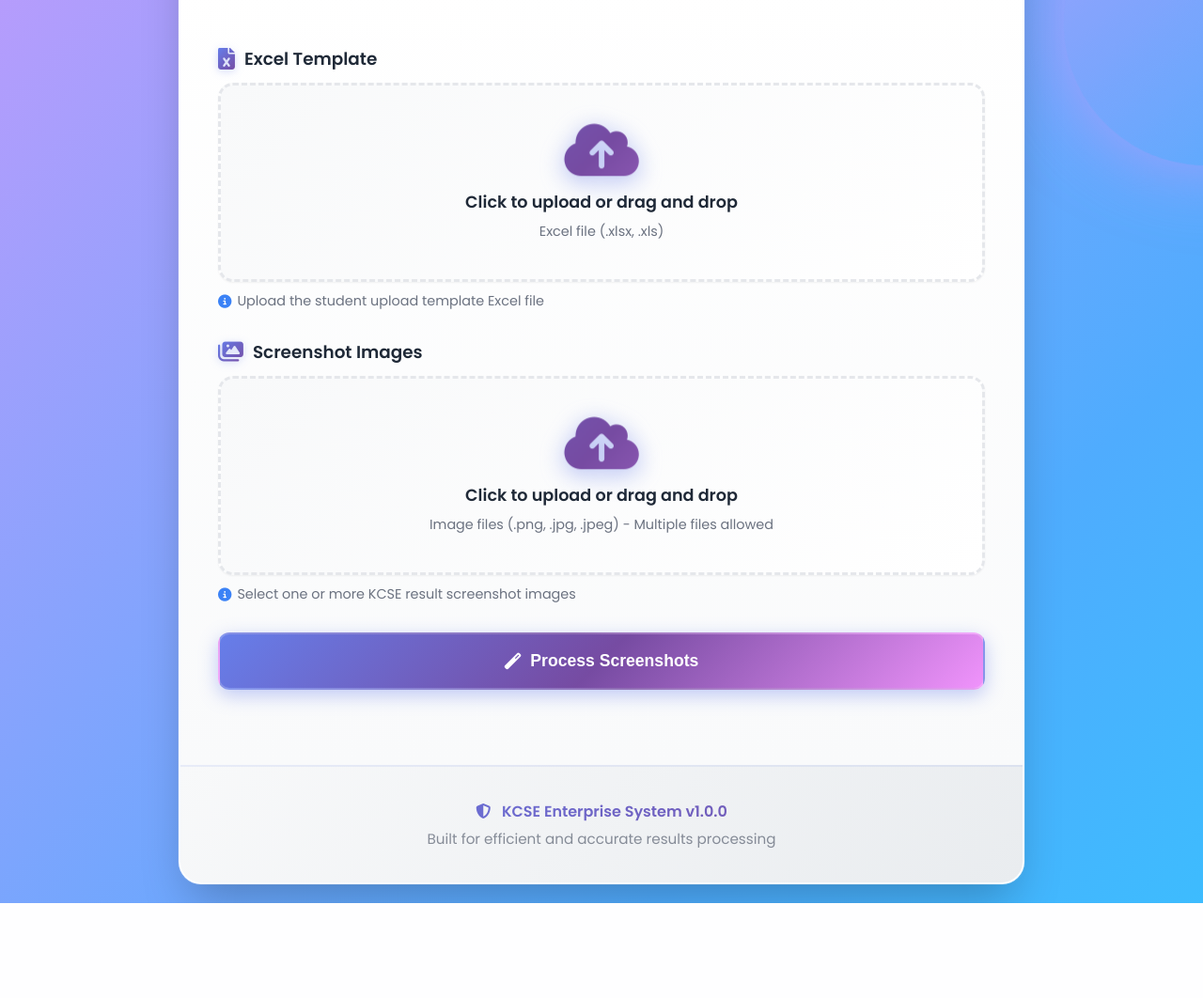
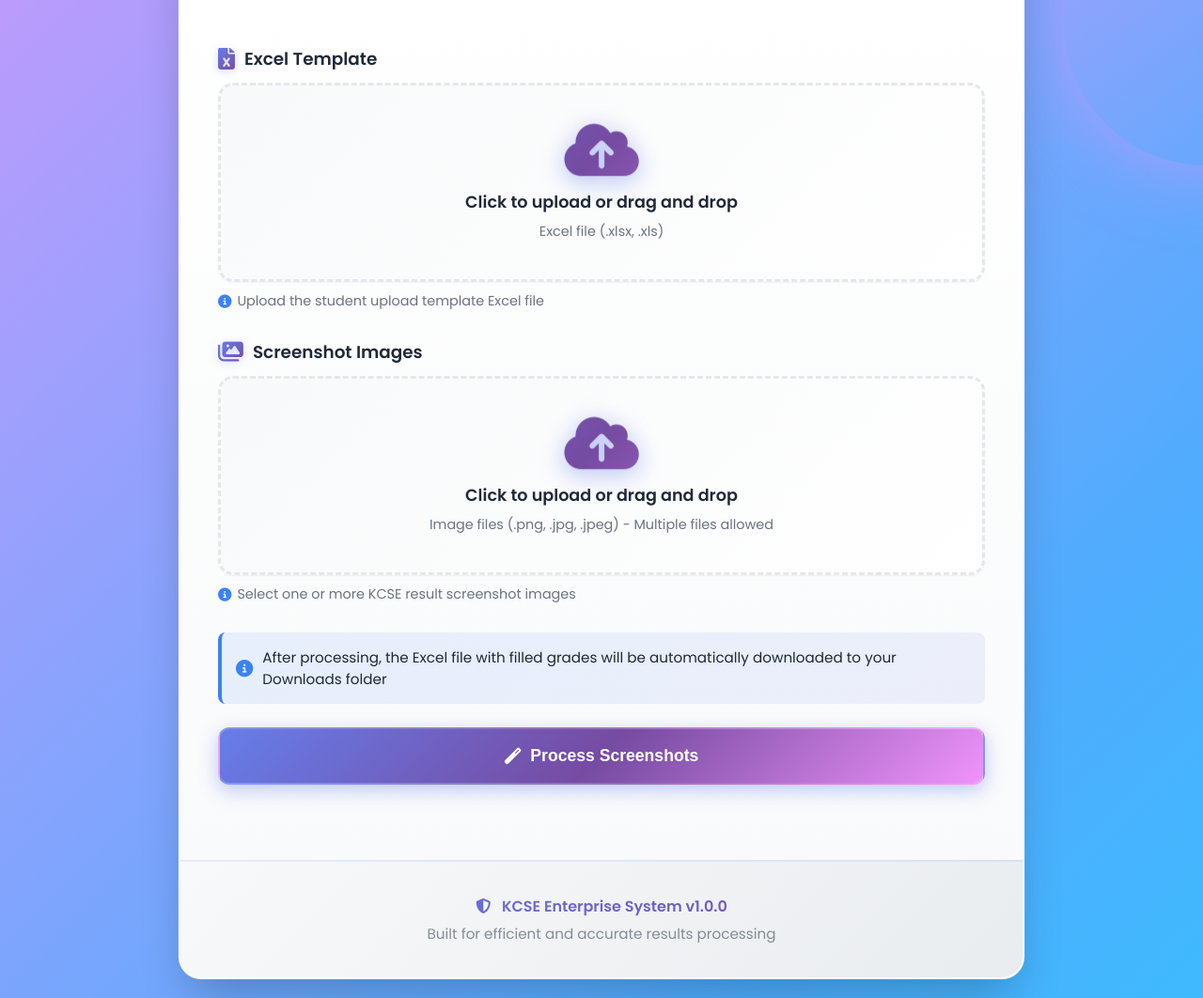
Before and after one commit to stevechacha/knec_examination_analysis, a Flask app: page / in a window 1280 px wide. Shown: the part 362-1424 px from the top of the page at 94% size. Before the commit the page ends 1323 px from the top, so only its background shows below. Run offline with Flask 3, Linux system fonts and the light colour scheme.

Commit message:
Improve download flow: auto-download Excel file with clear instructions
- Auto-trigger download after processing completes
- Clear success message showing output filename
- Prominent download button as backup
- Info message explaining file will be saved to Downloads folder
- Better visual feedback for file download
- Enhanced success card with file details

```diff
--- a/app.py
+++ b/app.py
@@ -130,7 +130,9 @@ def upload_files():
             'failed': failed_count,
             'errors': errors[:10],  # Limit errors shown
             'output_file': output_filename,
-            'download_url': url_for('download_file', filename=output_filename)
+            'download_url': url_for('download_file', filename=output_filename),
+            'file_path': str(output_path),
+            'file_size': output_path.stat().st_size if output_path.exists() else 0
         })
 
     except Exception as e:
@@ -144,8 +146,7 @@ def download_file(filename):
     try:
         file_path = app.config['OUTPUT_FOLDER'] / secure_filename(filename)
         if not file_path.exists():
-            flash('File not found', 'error')
-            return redirect(url_for('index'))
+            return jsonify({'error': 'File not found'}), 404
 
         return send_file(
             str(file_path),
@@ -155,8 +156,7 @@ def download_file(filename):
         )
     except Exception as e:
         logger.error(f"Error downloading file: {e}", exc_info=True)
-        flash('Error downloading file', 'error')
-        return redirect(url_for('index'))
+        return jsonify({'error': f'Error downloading file: {str(e)}'}), 500
 
 
 @app.route('/api/health')
--- a/static/css/style.css
+++ b/static/css/style.css
@@ -418,6 +418,29 @@ main {
     font-size: 0.9em;
 }
 
+.process-info {
+    background: linear-gradient(135deg, rgba(59, 130, 246, 0.1) 0%, rgba(102, 126, 234, 0.1) 100%);
+    border-left: 4px solid var(--info-color);
+    padding: 15px;
+    border-radius: 8px;
+    margin-bottom: 25px;
+    animation: slideIn 0.3s ease;
+}
+
+.process-info p {
+    margin: 0;
+    color: var(--text-dark);
+    font-size: 0.95em;
+    display: flex;
+    align-items: center;
+    gap: 10px;
+}
+
+.process-info i {
+    color: var(--info-color);
+    font-size: 1.2em;
+}
+
 .form-group small i {
     color: var(--info-color);
 }
--- a/static/js/main.js
+++ b/static/js/main.js
@@ -177,20 +177,41 @@ document.addEventListener('DOMContentLoaded', function() {
     }
 
     function showSuccess(data) {
-        let html = `<p style="font-size: 1.2em; font-weight: 600; margin-bottom: 15px;">
-            <i class="fas fa-check-circle"></i> Successfully processed ${data.processed} screenshot(s)
-        </p>`;
+        const fileSize = data.file_size ? `(${(data.file_size / 1024).toFixed(1)} KB)` : '';
+
+        let html = `
+            <div style="background: linear-gradient(135deg, rgba(16, 185, 129, 0.1) 0%, rgba(16, 185, 129, 0.05) 100%); padding: 20px; border-radius: 12px; margin-bottom: 20px;">
+                <p style="font-size: 1.3em; font-weight: 700; margin-bottom: 10px; color: #065f46;">
+                    <i class="fas fa-check-circle"></i> Processing Complete!
+                </p>
+                <p style="font-size: 1.1em; font-weight: 600; margin-bottom: 15px;">
+                    Successfully processed <span style="color: #059669; font-size: 1.2em;">${data.processed}</span> screenshot(s)
+                </p>
+                ${data.output_file ? `
+                    <div style="background: white; padding: 15px; border-radius: 8px; margin-top: 15px; border: 2px solid #10b981;">
+                        <p style="margin: 0; font-weight: 600; color: #065f46;">
+                            <i class="fas fa-file-excel"></i> Output File: <span style="color: #059669;">${data.output_file}</span> ${fileSize}
+                        </p>
+                        <p style="margin: 8px 0 0 0; font-size: 0.9em; color: #6b7280;">
+                            Click the download button below to save the Excel file with filled grades
+                        </p>
+                    </div>
+                ` : ''}
+            </div>
+        `;
 
         if (data.failed > 0) {
-            html += `<p class="warning" style="margin: 15px 0;">
-                <i class="fas fa-exclamation-triangle"></i> ${data.failed} screenshot(s) failed to process
-            </p>`;
+            html += `<div style="background: rgba(245, 158, 11, 0.1); padding: 15px; border-radius: 8px; margin: 15px 0; border-left: 4px solid #f59e0b;">
+                <p class="warning" style="margin: 0; color: #92400e;">
+                    <i class="fas fa-exclamation-triangle"></i> ${data.failed} screenshot(s) failed to process
+                </p>
+            </div>`;
         }
 
         if (data.errors && data.errors.length > 0) {
-            html += '<div style="margin-top: 20px;"><strong>Details:</strong><ul>';
+            html += '<div style="margin-top: 20px;"><strong style="color: #6b7280;">Processing Details:</strong><ul style="margin-top: 10px;">';
             data.errors.forEach(error => {
-                html += `<li>${error}</li>`;
+                html += `<li style="margin: 5px 0; color: #6b7280;">${error}</li>`;
             });
             html += '</ul></div>';
         }
@@ -200,6 +221,23 @@ document.addEventListener('DOMContentLoaded', function() {
         if (data.download_url) {
             downloadBtn.href = data.download_url;
             downloadBtn.style.display = 'inline-flex';
+            document.getElementById('downloadHint').style.display = 'block';
+
+            // Auto-trigger download after a short delay
+            setTimeout(() => {
+                // Create a temporary link and trigger download
+                const link = document.createElement('a');
+                link.href = data.download_url;
+                link.download = data.output_file || 'kcse_results.xlsx';
+                link.style.display = 'none';
+                document.body.appendChild(link);
+                link.click();
+
+                // Clean up after a delay
+                setTimeout(() => {
+                    document.body.removeChild(link);
+                }, 100);
+            }, 800);
         }
 
         resultSection.style.display = 'block';
--- a/templates/index.html
+++ b/templates/index.html
@@ -80,6 +80,9 @@
                         <small><i class="fas fa-info-circle"></i> Select one or more KCSE result screenshot images</small>
                     </div>
 
+                    <div class="process-info">
+                        <p><i class="fas fa-info-circle"></i> After processing, the Excel file with filled grades will be automatically downloaded to your Downloads folder</p>
+                    </div>
                     <button type="submit" class="btn btn-primary" id="submitBtn">
                         <span class="btn-content">
                             <i class="fas fa-magic"></i>
@@ -119,10 +122,13 @@
                     </div>
                     <h3>Processing Complete!</h3>
                     <div id="resultContent" class="result-content"></div>
-                    <a id="downloadBtn" href="#" class="btn btn-success" style="display: none;">
+                    <a id="downloadBtn" href="#" class="btn btn-success" style="display: none;" download>
                         <i class="fas fa-download"></i>
-                        <span>Download Results</span>
+                        <span>Download Excel File with Filled Grades</span>
                     </a>
+                    <p id="downloadHint" style="display: none; margin-top: 15px; color: #6b7280; font-size: 0.9em;">
+                        <i class="fas fa-info-circle"></i> The file will be saved to your Downloads folder
+                    </p>
                 </div>
             </div>
 
```
